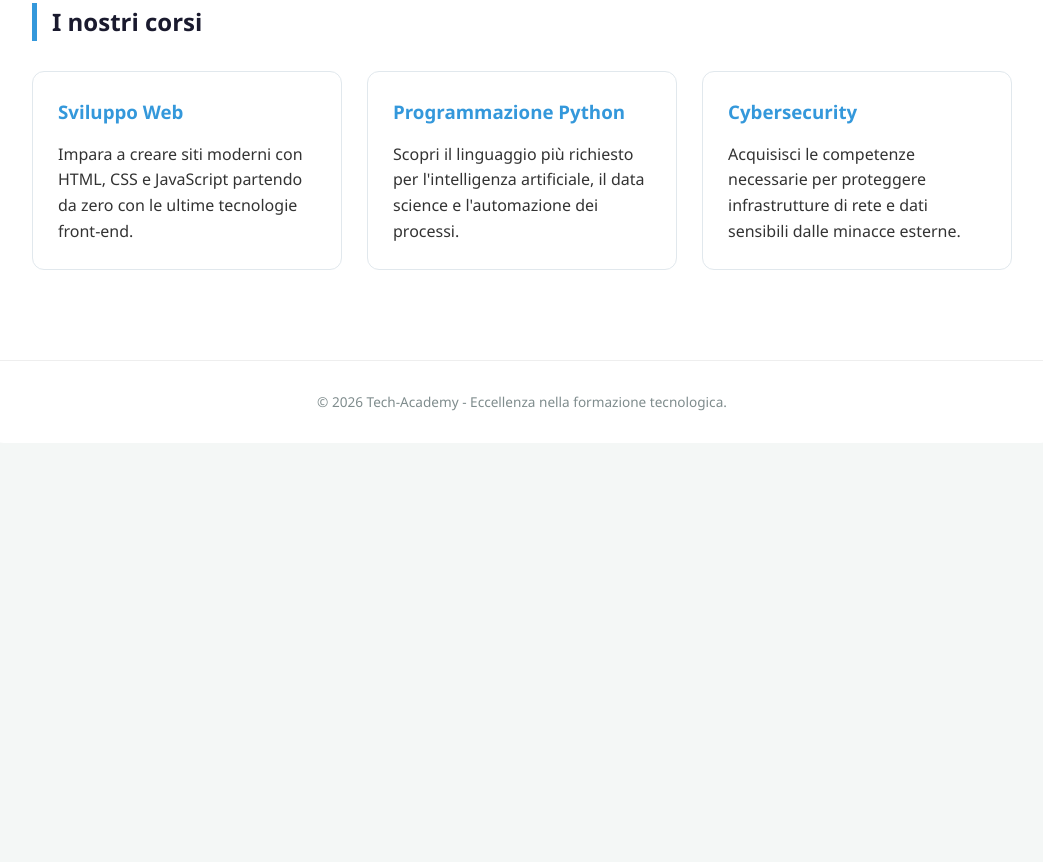
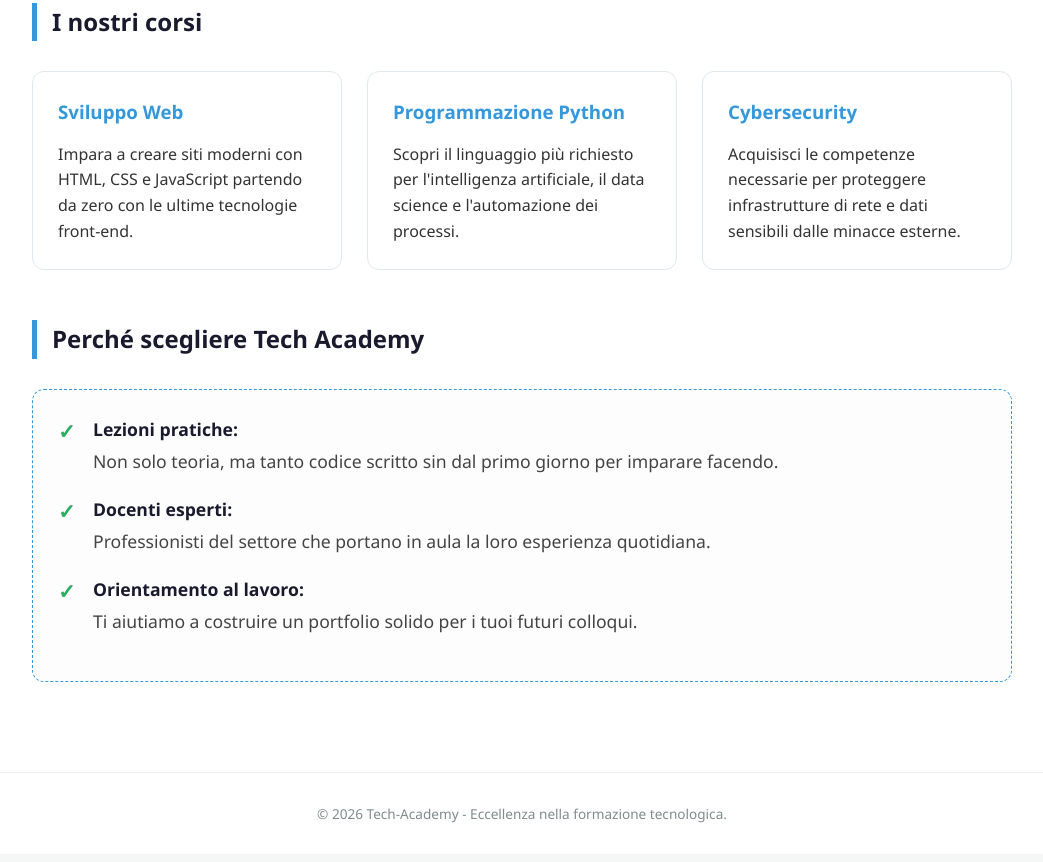
Before and after one commit to MKAndrea/tech-academy, a plain HTML site: page index.html in a window 1280 px wide. Shown: the part 380-1242 px from the top of the page, without its empty margins (118-1161 px from the left). Before the commit the page ends 843 px from the top, so only its background shows below. Drawn offline with Linux system fonts and the light colour scheme.

Commit message:
feat: aggiunta sezione vantaggi con stile personalizzato

```diff
--- a/index.html
+++ b/index.html
@@ -48,6 +48,20 @@
                 </article>
             </div>
         </section>
+        <section id="vantaggi">
+            <h2>Perché scegliere Tech Academy</h2>
+            <ul class="vantaggi-list">
+                <li>
+                    <strong>Lezioni pratiche:</strong> Non solo teoria, ma tanto codice scritto sin dal primo giorno per imparare facendo.
+                </li>
+                <li>
+                    <strong>Docenti esperti:</strong> Professionisti del settore che portano in aula la loro esperienza quotidiana.
+                </li>
+                <li>
+                    <strong>Orientamento al lavoro:</strong> Ti aiutiamo a costruire un portfolio solido per i tuoi futuri colloqui.
+                </li>
+            </ul>
+        </section>
     </main>
 
     <footer>
--- a/style.css
+++ b/style.css
@@ -119,3 +119,41 @@ footer {
     border-radius: 0 0 12px 12px;
     border-top: 1px solid #eee;
 }
+
+/* Stili per la sezione Vantaggi */
+#vantaggi {
+    margin-top: 40px;
+}
+
+.vantaggi-list {
+    list-style: none;
+    padding: 25px;
+    background: #fdfdfd;
+    border: 1px dashed #3498db;
+    border-radius: 12px;
+}
+
+.vantaggi-list li {
+    margin-bottom: 20px;
+    padding-left: 35px;
+    position: relative;
+    font-size: 1.1rem;
+    color: #444;
+}
+
+/* Checkmark personalizzato */
+.vantaggi-list li::before {
+    content: '✓';
+    position: absolute;
+    left: 0;
+    top: 0;
+    color: #27ae60;
+    font-weight: bold;
+    font-size: 1.3rem;
+}
+
+.vantaggi-list li strong {
+    color: #1a1a2e;
+    display: block;
+    margin-bottom: 4px;
+}
```
